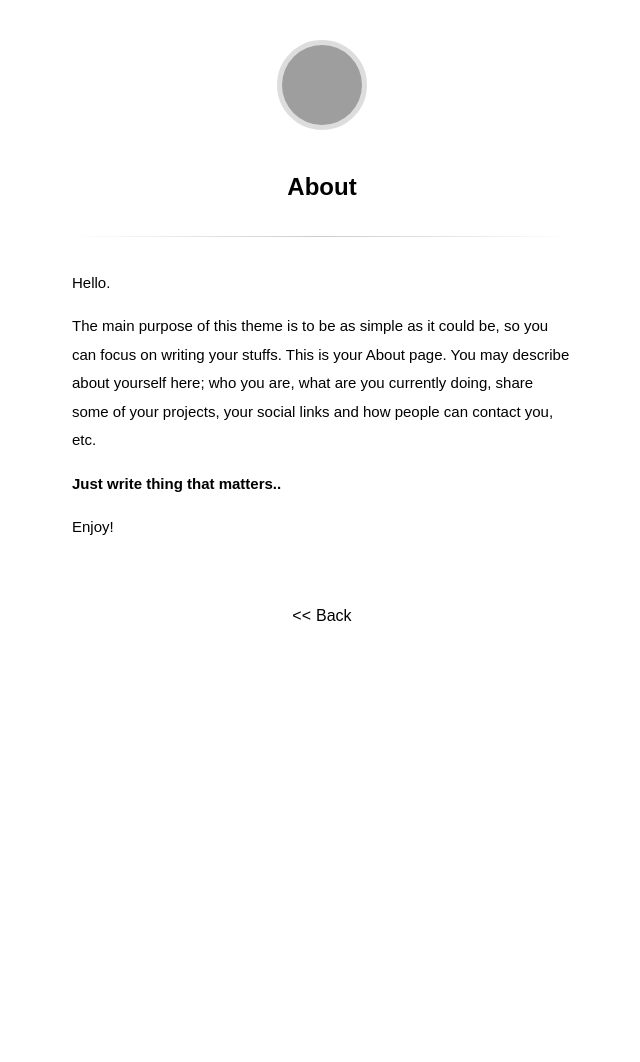
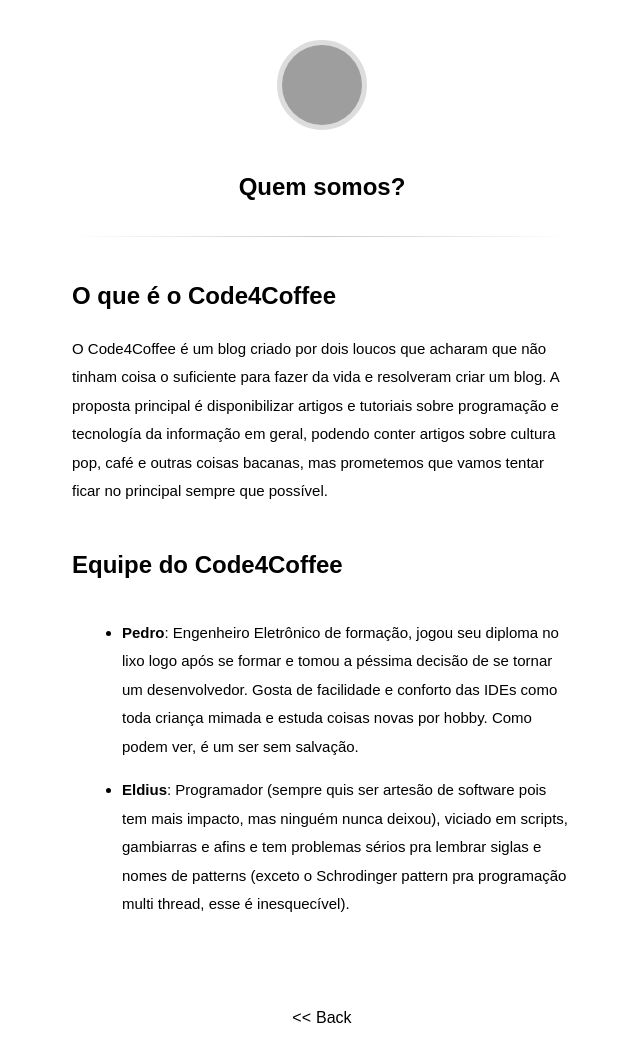
Before and after one commit to pedrostc/code4coffee.co, a Jekyll site: the page built from blog/about.md, in a window 1280 px wide, cut to the strip 0-1072 px from the top of the page. Shown: the top 1062 px of the strip, without its empty margins (318-958 px from the left). Built offline with Jekyll 4.4.1, drawn with Linux system fonts in a browser that asks for light colours; some web fonts are replaced; before the commit the page ends 900 px from its top, so only the background shows below that; grey boxes are pictures that could not be loaded.

Commit message:
Pagina about.md modificada para conter um texto do proprio blog

```diff
--- a/blog/about.md
+++ b/blog/about.md
@@ -1,11 +1,12 @@
 ---
-title: About
+title: Quem somos?
 ---
+## O que é o Code4Coffee
+O Code4Coffee é um blog criado por dois loucos que acharam que não tinham coisa o suficiente para fazer da vida e resolveram criar um blog.
+A proposta principal é disponibilizar artigos e tutoriais sobre programação e tecnología da informação em geral, podendo conter artigos sobre cultura pop, café e outras coisas bacanas, mas prometemos que vamos tentar ficar no principal sempre que possível.
 
-Hello.
+## Equipe do Code4Coffee
 
-The main purpose of this theme is to be as simple as it could be, so you can focus on writing your stuffs. This is your About page. You may describe about yourself here; who you are, what are you currently doing, share some of your projects, your social links and how people can contact you, etc.
+- **Pedro**: Engenheiro Eletrônico de formação, jogou seu diploma no lixo logo após se formar e tomou a péssima decisão de se tornar um desenvolvedor. Gosta de facilidade e conforto das IDEs como toda criança mimada e estuda coisas novas por hobby. Como podem ver, é um ser sem salvação.
 
-**Just write thing that matters..**
-
-Enjoy!
+- **Eldius**: Programador (sempre quis ser artesão de software pois tem mais impacto, mas ninguém nunca deixou), viciado em scripts, gambiarras e afins e tem problemas sérios pra lembrar siglas e nomes de patterns (exceto o Schrodinger pattern pra programação multi thread, esse é inesquecível).
```
